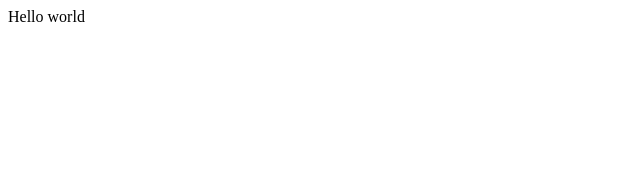
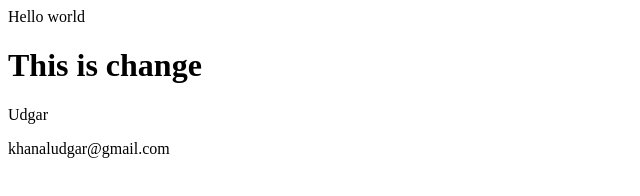
Before and after one commit to aavashab12/webdevelopment_aavash, a plain HTML site: page index.html in a window 1280 px wide. Shown: the whole page, without its empty margins (0-640 px from the left). Drawn offline with Linux system fonts and the light colour scheme.

Commit message:
this is new

```diff
--- a/index.html
+++ b/index.html
@@ -4,5 +4,8 @@
 </head>
 <body>
  Hello world
+ <h1>This is change</h1>
+ <p>Udgar</p>
+ <p>khanaludgar@gmail.com</p>
 </body>
 </html>
```
